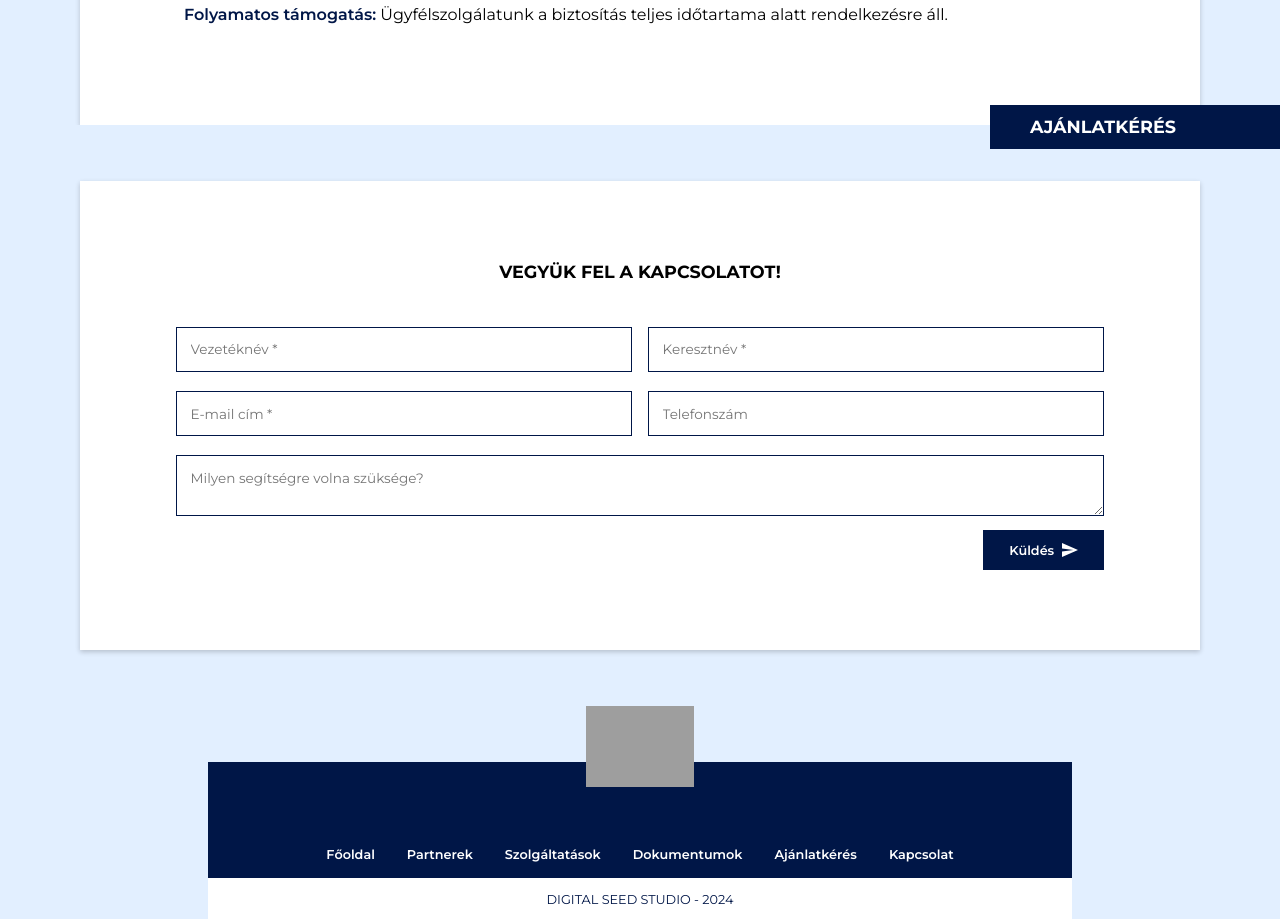
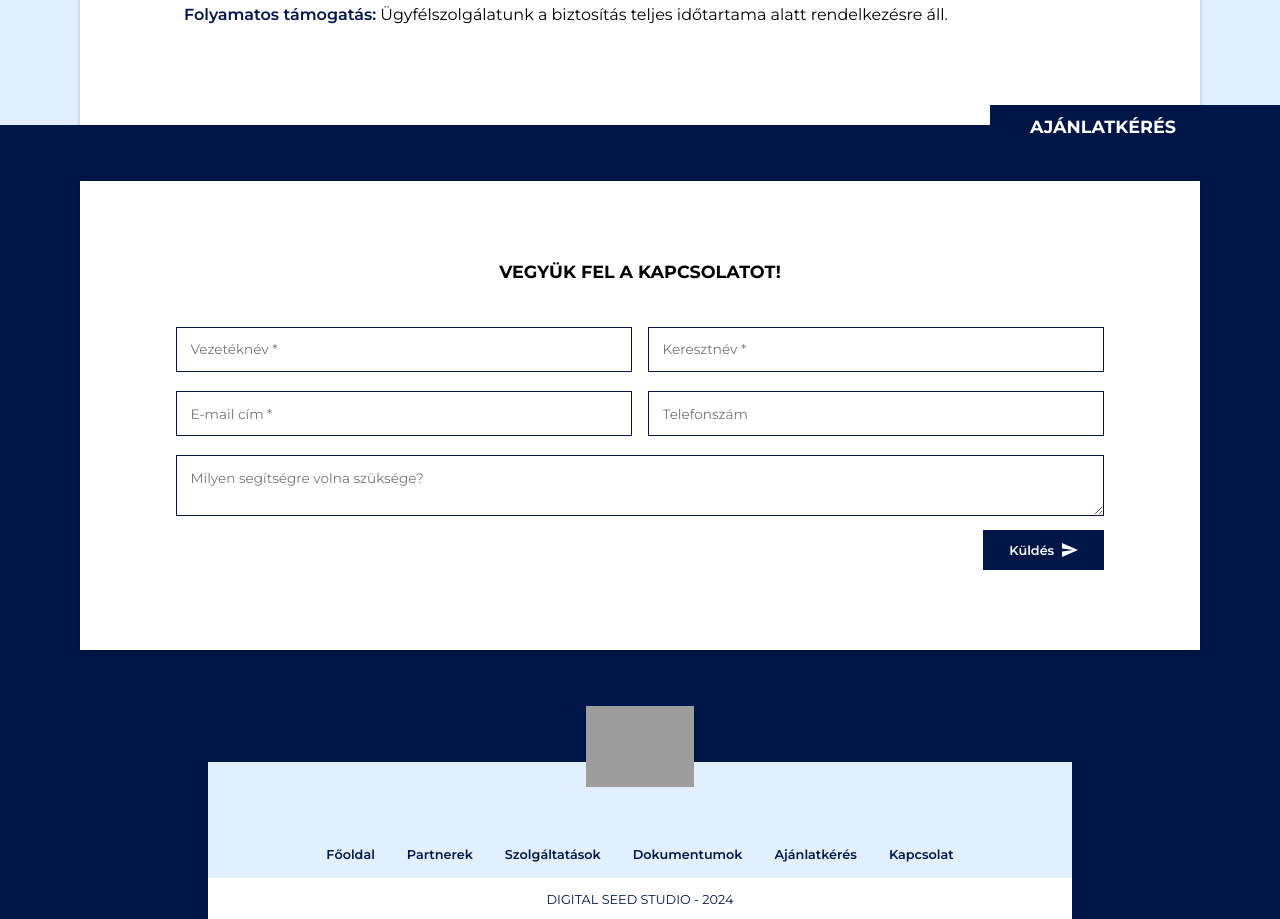
Before and after one commit to Karakrisz/biztosAlkuszApp, a Nuxt app: page /gepjarmu-biztositas in a window 1280 px wide. Shown: the part 1800-2719 px from the top of the page. Built offline with nearby package versions, Linux system fonts and the light colour scheme; grey boxes are pictures that could not be loaded.

Commit message:
upDate
front end

```diff
--- a/assets/css/app.css
+++ b/assets/css/app.css
@@ -508,6 +508,18 @@ ul {
 .footer-content,
 .subpage-services-content--bg-color {
   background: #e2efff;
+}
+
+.footer-bg-special {
+  background-color: #001647;
+}
+
+.footer-content__link-box-bg-special {
+  background-color: #e2efff;
+}
+
+.footer-link-color-special {
+  color: #001647 !important;
 }
 
 .footer-content {
--- a/components/AppFooter.vue
+++ b/components/AppFooter.vue
@@ -1,4 +1,12 @@
 <script setup>
+import { ref, computed } from 'vue'
+import { useRoute } from 'vue-router'
+
+const specialPath = '/gepjarmu-biztositas'
+const route = useRoute()
+
+const isSpecialPage = computed(() => route.path === specialPath)
+
 const links = [
   { name: 'Főoldal', path: '/' },
   { name: 'Partnerek', path: '/partnerek' },
@@ -21,10 +29,15 @@ const sendEmail = () => console.log(form.value)
 
 <template>
   <footer>
-    <div class="footer-content position-relative">
-      <div class="page__header page__header--right page__header page__header--right--format">
+    <div
+      :class="['footer-content', { 'footer-bg-special': isSpecialPage }]"
+      class="position-relative"
+    >
+      <div
+        class="page__header page__header--right page__header page__header--right--format"
+      >
         <h3 class="page__header__h3 text-color-w text-transform-uppercase">
-            AJÁNLATKÉRÉS
+          AJÁNLATKÉRÉS
         </h3>
       </div>
       <div class="footer-content__form bg-color-w">
@@ -101,7 +114,13 @@ const sendEmail = () => console.log(form.value)
           </form>
         </div>
       </div>
-      <div class="footer-content__link-box text-center">
+      <div
+        :class="[
+          'footer-content__link-box',
+          { 'footer-content__link-box-bg-special': isSpecialPage },
+        ]"
+        class="text-center"
+      >
         <NuxtImg
           src="/img/footer/logo.svg"
           alt="Biztos Alkuszom"
@@ -112,7 +131,10 @@ const sendEmail = () => console.log(form.value)
             v-for="link in links"
             :key="link.path"
             :to="link.path"
-            class="footer-link"
+            :class="[
+              'footer-link',
+              { 'footer-link-color-special': isSpecialPage },
+            ]"
           >
             {{ link.name }}
           </NuxtLink>
```
